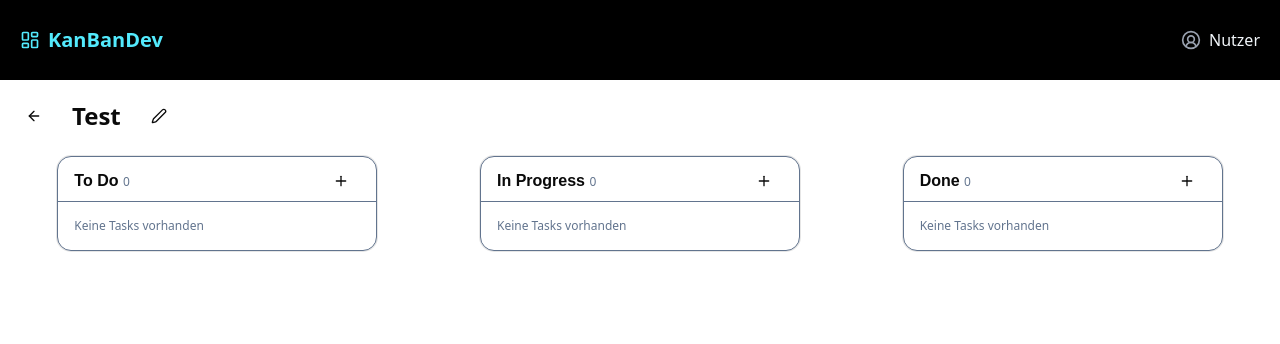
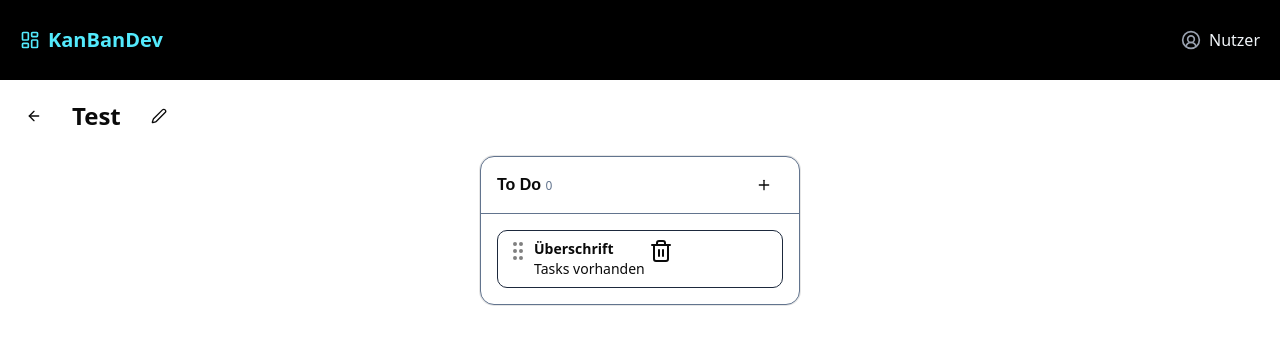
Before and after one commit to Schokett/KanBanDev, a React (Vite) app: page /KanBanDev/boardoverview/board/1 in a window 1280 px wide. Shown: the top 344 px of the page. Built offline with nearby package versions, Linux system fonts and the light colour scheme.

Commit message:
card gap fix

```diff
--- a/src/pages/Board.tsx
+++ b/src/pages/Board.tsx
@@ -4,6 +4,12 @@ import { ArrowLeft, Check, Edit2, Plus } from "lucide-react";
 import { Link } from "react-router-dom";
 import { Input } from "@base-ui/react";
 import { useState } from "react";
+
+export interface Task {
+  id: string;
+  title: string;
+  description: string;
+}
 
 function Board() {
   const [boardName, setBoardName] = useState("Test");
@@ -38,8 +44,8 @@ function Board() {
         </div>
 
         <div className="mt-5 w-full flex gap-5">
-          <Card className="gap-1 p-0 py-2 mx-auto w-full max-w-xs border border-slate-500">
-            <CardHeader className="flex justify-between items-center ">
+          <Card className="py-0 gap-0 mx-auto w-full max-w-xs border border-slate-500">
+            <CardHeader className=" py-3 flex justify-between items-center ">
               <CardTitle className="font-semibold">
                 To Do <span className="text-slate-500 text-xs font-medium">0</span>
               </CardTitle>
@@ -47,39 +53,48 @@ function Board() {
                 <Plus />
               </Button>
             </CardHeader>
-            <CardFooter className="bg-transparent border-t border-slate-500">
-              {" "}
-              <p className="text-slate-500 text-xs font-medium">Keine Tasks vorhanden</p>
-            </CardFooter>
-          </Card>
-
-          <Card className="gap-1 p-0 py-2 mx-auto w-full max-w-xs border border-slate-500">
-            <CardHeader className="flex justify-between items-center ">
-              <CardTitle className="font-semibold">
-                In Progress <span className="text-slate-500 text-xs font-medium">0</span>
-              </CardTitle>
-              <Button variant={"ghost"}>
-                <Plus />
-              </Button>
-            </CardHeader>
-            <CardFooter className="bg-transparent border-t border-slate-500">
-              {" "}
-              <p className="text-slate-500 text-xs font-medium">Keine Tasks vorhanden</p>
-            </CardFooter>
-          </Card>
-
-          <Card className="gap-1 p-0 py-2 mx-auto w-full max-w-xs border border-slate-500">
-            <CardHeader className="flex justify-between items-center ">
-              <CardTitle className="font-semibold">
-                Done <span className="text-slate-500 text-xs font-medium">0</span>
-              </CardTitle>
-              <Button variant={"ghost"}>
-                <Plus />
-              </Button>
-            </CardHeader>
-            <CardFooter className="bg-transparent border-t border-slate-500">
-              {" "}
-              <p className="text-slate-500 text-xs font-medium">Keine Tasks vorhanden</p>
+            <CardFooter className="flex bg-transparent border-slate-500 place-content-center">
+              <div className="flex w-full border border-slate-800 rounded-lg p-2 gap-1">
+                <svg
+                  xmlns="http://www.w3.org/2000/svg"
+                  width="24"
+                  height="24"
+                  viewBox="0 0 24 24"
+                  fill="none"
+                  stroke="gray"
+                  stroke-width="2"
+                  stroke-linecap="round"
+                  stroke-linejoin="round"
+                  className="lucide lucide-grip-vertical-icon lucide-grip-vertical">
+                  <circle cx="9" cy="12" r="1" />
+                  <circle cx="9" cy="5" r="1" />
+                  <circle cx="9" cy="19" r="1" />
+                  <circle cx="15" cy="12" r="1" />
+                  <circle cx="15" cy="5" r="1" />
+                  <circle cx="15" cy="19" r="1" />
+                </svg>
+                <div>
+                  <h4 className="font-semibold">Überschrift</h4>
+                  <p className="text-center line-clamp-2">Tasks vorhanden</p>
+                </div>
+                <svg
+                  xmlns="http://www.w3.org/2000/svg"
+                  width="24"
+                  height="24"
+                  viewBox="0 0 24 24"
+                  fill="none"
+                  stroke="currentColor"
+                  stroke-width="2"
+                  stroke-linecap="round"
+                  stroke-linejoin="round"
+                  className="lucide lucide-trash2-icon lucide-trash-2">
+                  <path d="M10 11v6" />
+                  <path d="M14 11v6" />
+                  <path d="M19 6v14a2 2 0 0 1-2 2H7a2 2 0 0 1-2-2V6" />
+                  <path d="M3 6h18" />
+                  <path d="M8 6V4a2 2 0 0 1 2-2h4a2 2 0 0 1 2 2v2" />
+                </svg>
+              </div>
             </CardFooter>
           </Card>
         </div>
```
